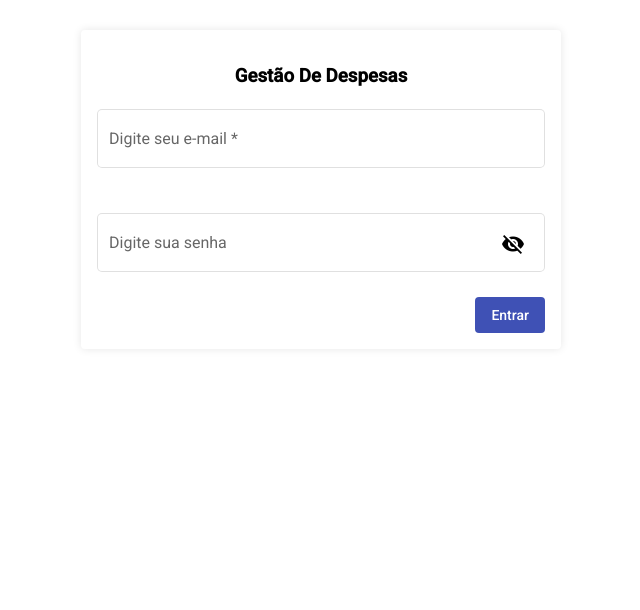
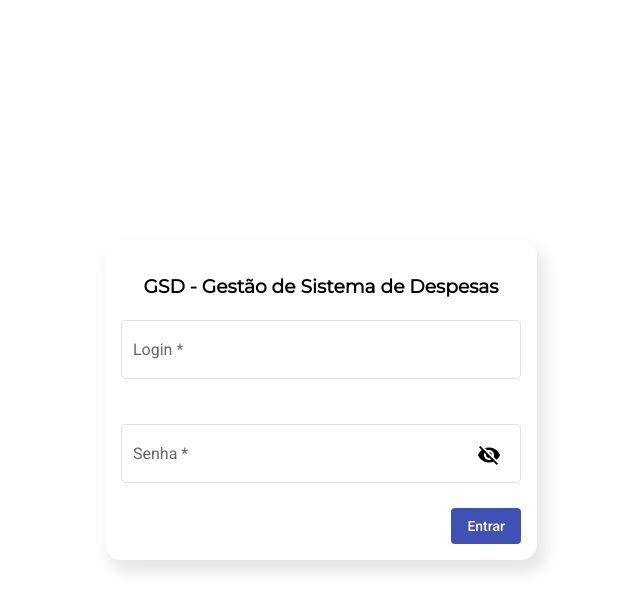
Before and after one commit to renatopedrosal/prototipo-gsd, an Angular app: page / in a window 1280 px wide. Shown: the top 610 px of the page, without its empty margins (319-959 px from the left). Built offline with nearby package versions, Linux system fonts and the light colour scheme.

Commit message:
Estilizando página de login

```diff
--- a/src/app/login/login.component.html
+++ b/src/app/login/login.component.html
@@ -1,16 +1,21 @@
-<div class="container">
+<section class="container-form">
   <form action="">
-    <h3 class="form-titulo">Gestão de despesas</h3>
+    <h3 class="form-titulo">GSD - Gestão de Sistema de Despesas</h3>
 
     <mat-form-field appearance="outline">
-      <mat-label>Digite seu e-mail</mat-label>
-      <input matInput placeholder="email@dominio.com" required />
+      <mat-label>Login</mat-label>
+      <input matInput placeholder="Nome de usuário" required />
       <mat-error *ngIf="email.invalid">{{ getErrorMessage() }}</mat-error>
     </mat-form-field>
 
     <mat-form-field appearance="outline">
-      <mat-label>Digite sua senha</mat-label>
-      <input matInput [type]="hide ? 'password' : 'text'" />
+      <mat-label>Senha</mat-label>
+      <input
+        matInput
+        [type]="hide ? 'password' : 'text'"
+        placeholder="Senha"
+        required
+      />
       <button
         mat-icon-button
         matSuffix
@@ -27,4 +32,4 @@
       <!-- <a mat-flat-button href="https://www.google.com/" target="_blank">Link</a> -->
     </div>
   </form>
-</div>
+</section>
--- a/src/app/login/login.component.scss
+++ b/src/app/login/login.component.scss
@@ -1,22 +1,23 @@
-.container {
+@import url("https://fonts.googleapis.com/css2?family=Montserrat&display=swap");
+
+.container-form {
   max-width: 480px;
   padding: 30px;
   margin: 0 auto;
 }
 
 form {
-  // background-image: url("./img/download.png");
-  // background-repeat: no-repeat;
-  // background-position: center;
-  // background-size: 100%;
-  background-color: white;
+  height: 18rem;
+  width: 25rem;
+  background-color: #fff;
+  border-color: transparent;
   padding: 16px;
-  border-radius: 4px;
-  box-shadow: 0 0 8px rgba(0, 0, 0, 0.1);
+  border-radius: 1rem;
+  box-shadow: 6px 10px 15px 2px rgba(0, 0, 0, 0.1);
 }
 
 .form-titulo {
-  text-transform: capitalize;
+  font-family: "Montserrat", sans-serif;
   text-align: center;
 }
 
--- a/src/styles.scss
+++ b/src/styles.scss
@@ -1,4 +1,14 @@
 /* You can add global styles to this file, and also import other style files */
 
-html, body { height: 100%; }
-body { margin: 0; font-family: Roboto, "Helvetica Neue", sans-serif; }
+html,
+body {
+  height: 100%;
+}
+
+body {
+  margin: 0;
+  font-family: Roboto, "Helvetica Neue", sans-serif;
+  display: flex;
+  justify-content: center; //Alinhando componentes filhos ao centro
+  align-items: center;
+}
```
Also changed, not shown: src/app/login/img/Background.png (added), src/app/login/img/TEladespesasb.jpg (added).
